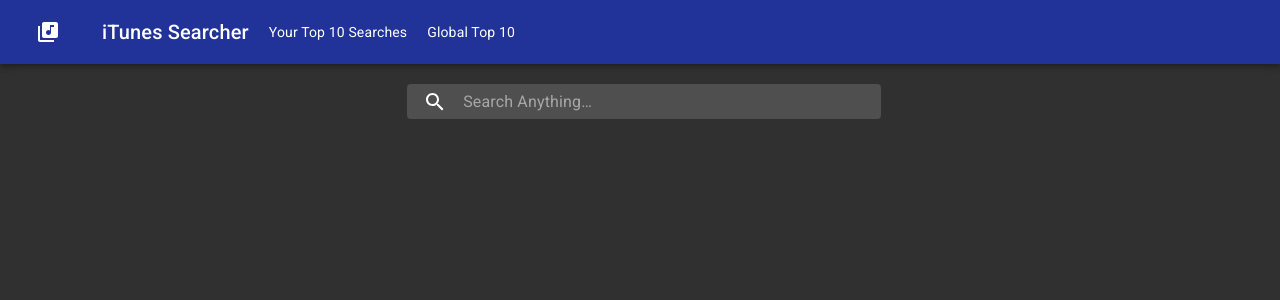
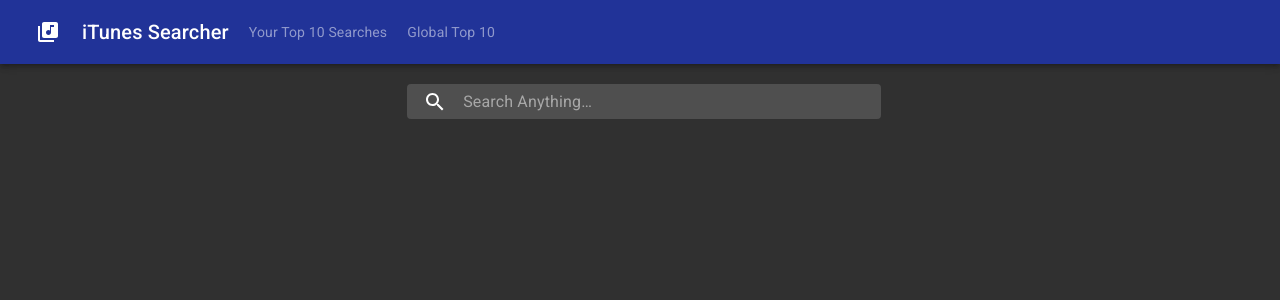
Before and after one commit to Tomerxp/anyvision_client, a React (Create React App) app: page / in a window 1280 px wide. Shown: the top 300 px of the page. Built offline with nearby package versions, Linux system fonts and the light colour scheme.

Commit message:
style: NavLink active styling

```diff
--- /dev/null
+++ b/src/components/TopBar/NavLink.js
@@ -0,0 +1,17 @@
+import React from 'react'
+import { Link } from '@reach/router'
+
+import './NavLink.scss'
+
+const NavLink = props => (
+  <Link
+    {...props}
+    getProps={({ isCurrent }) => {
+      return {
+        className: `nav-link${isCurrent ? ' active' : ''}`,
+      }
+    }}
+  />
+)
+
+export default NavLink
--- /dev/null
+++ b/src/components/TopBar/NavLink.scss
@@ -0,0 +1,18 @@
+.nav-link {
+  transition: color 0.5s ease;
+  color: inherit;
+  text-decoration: none;
+
+  &:not(:first-of-type) {
+    margin-left: 20px;
+  }
+  color: rgba(255, 255, 255, 0.5);
+
+  &:hover {
+    color: rgba(255, 255, 255, 0.8);
+  }
+
+  &.active {
+    color: rgba(255, 255, 255, 1);
+  }
+}
--- a/src/components/TopBar/TopBar.js
+++ b/src/components/TopBar/TopBar.js
@@ -1,11 +1,12 @@
 import React from 'react'
-import { navigate, Link } from '@reach/router'
+import { navigate } from '@reach/router'
 import { makeStyles } from '@material-ui/core/styles'
 import AppBar from '@material-ui/core/AppBar'
 import Toolbar from '@material-ui/core/Toolbar'
 import Typography from '@material-ui/core/Typography'
 import { LibraryMusic } from '@material-ui/icons'
 import { IconButton } from '@material-ui/core'
+import NavLink from './NavLink'
 import routes from '../routes'
 
 const useStyles = makeStyles(theme => ({
@@ -22,11 +23,6 @@ const useStyles = makeStyles(theme => ({
     flexGrow: 1,
     marginLeft: 10,
   },
-  topBarLink: {
-    color: 'inherit',
-    textDecoration: 'none',
-    marginLeft: '20px',
-  },
 }))
 
 const TopBar = () => {
@@ -40,15 +36,15 @@ const TopBar = () => {
           <IconButton onClick={() => navigate(mainPage.path)}>
             <LibraryMusic />
           </IconButton>
-          <Link to={mainPage.path} className={classes.topBarLink}>
+          <NavLink to={mainPage.path}>
             <Typography variant="h6" className={classes.title}>
               {mainPage.title}
             </Typography>
-          </Link>
+          </NavLink>
           {otherRoutes.map((route, index) => (
-            <Link key={index} to={route.path} className={classes.topBarLink}>
+            <NavLink key={index} to={route.path}>
               {route.title}
-            </Link>
+            </NavLink>
           ))}
         </Toolbar>
       </AppBar>
```
